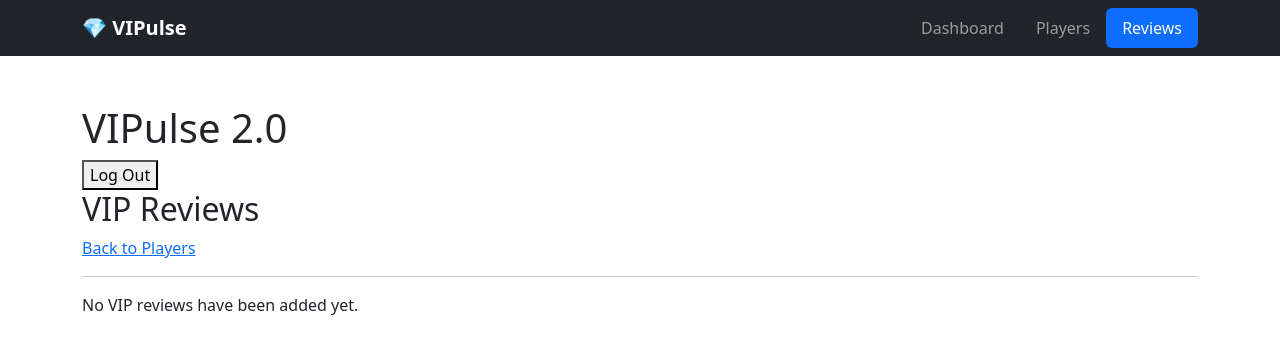
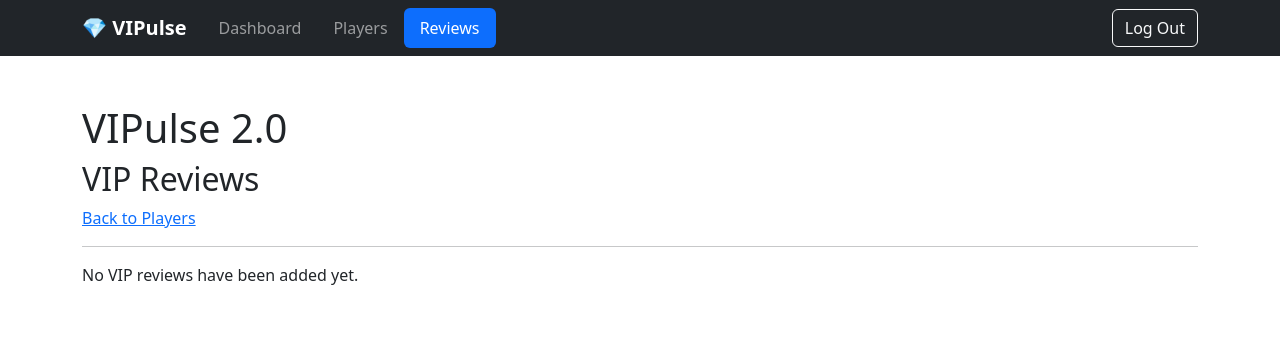
Before and after one commit to Azhdakurt/vipulse-2, a Django app: page /reviews/ in a window 1280 px wide. Shown: the top 354 px of the page. Run offline with Django 5.2, Linux system fonts and the light colour scheme; the visitor is signed in with stand-in values (Sample User, id 1); data that the repository does not hold is empty.

Commit message:
Add navbar logout and remove duplicate logout buttons

```diff
--- a/players/templates/base.html
+++ b/players/templates/base.html
@@ -28,6 +28,14 @@
     Reviews
 </a>
 </div>
+
+        <form method="post" action="{% url 'logout' %}" class="ms-auto">
+            {% csrf_token %}
+            <button type="submit" class="btn btn-outline-light">
+                Log Out
+            </button>
+        </form>
+
     </div>
 </nav>
 
--- a/players/templates/players/player_list.html
+++ b/players/templates/players/player_list.html
@@ -7,10 +7,6 @@
 
     <h1>VIPulse 2.0 - Player Management</h1>
 
-    <form method="post" action="{% url 'logout' %}">
-        {% csrf_token %}
-        <button type="submit">Log Out</button>
-    </form>
 
     <h2>VIP Players</h2>
 
--- a/players/templates/players/review_list.html
+++ b/players/templates/players/review_list.html
@@ -7,10 +7,6 @@
 
     <h1>VIPulse 2.0</h1>
 
-    <form method="post" action="{% url 'logout' %}">
-        {% csrf_token %}
-        <button type="submit">Log Out</button>
-    </form>
 
     <h2>VIP Reviews</h2>
 
```
